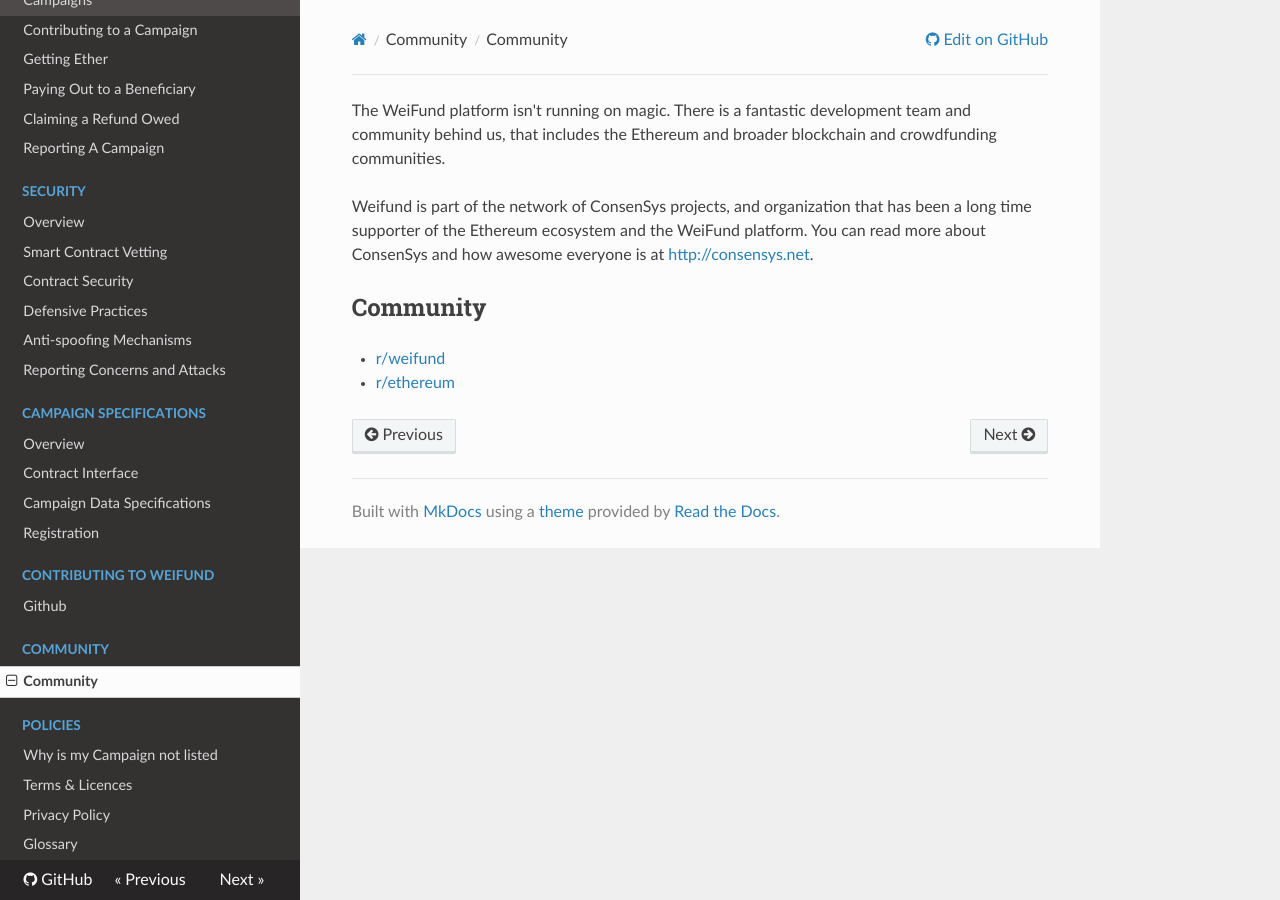
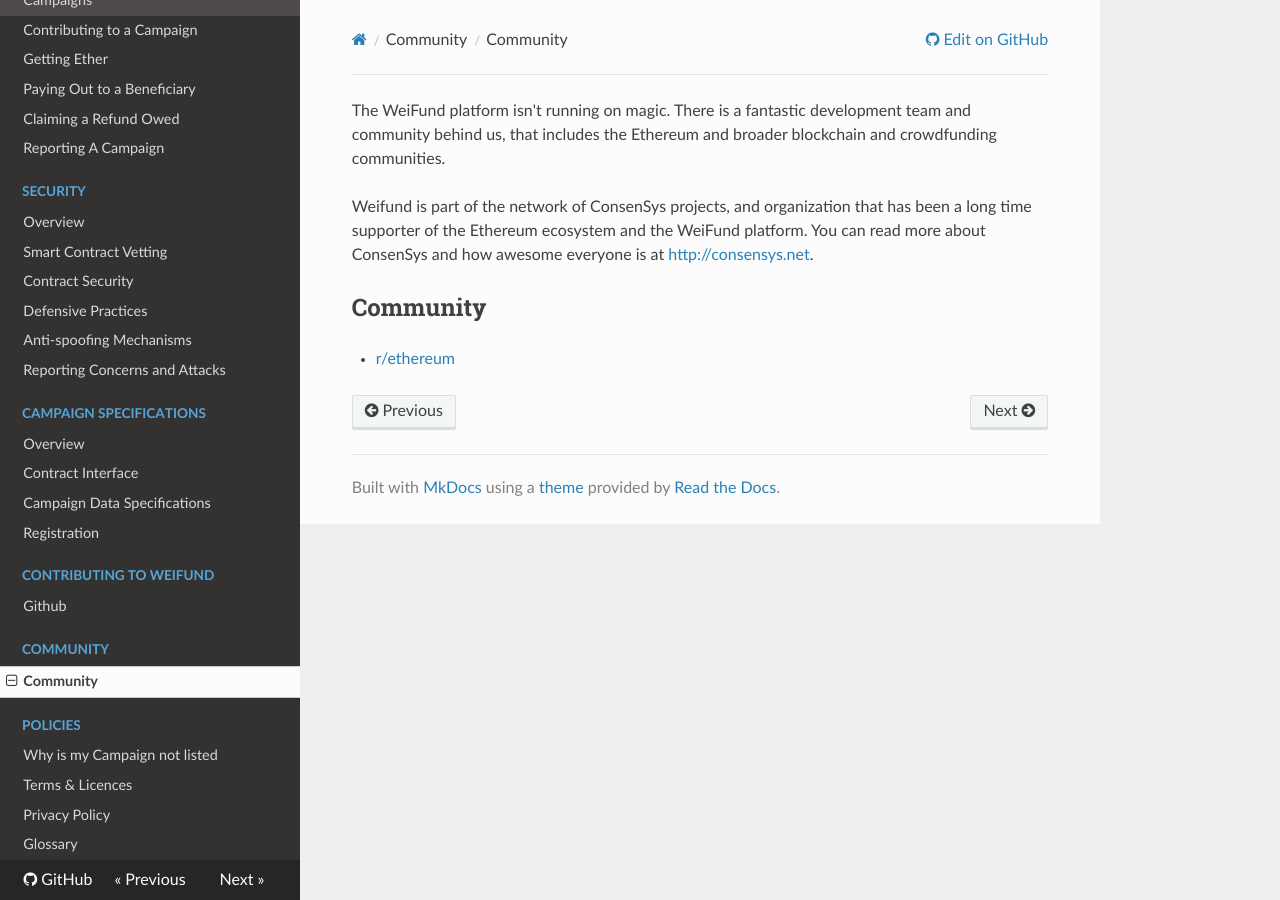
Before and after one commit to ShrutiAppiah/weifund-docs, an MkDocs documentation site: the page built from docs/community/team_community.md, in a window 1280 px wide. Built offline with MkDocs 1.6.1, drawn with Linux system fonts in a browser that asks for light colours; nearby versions of some CDN libraries; old or Windows-style settings are respelled for this version of MkDocs.

Commit message:
Update team_community.md

```diff
--- a/docs/community/team_community.md
+++ b/docs/community/team_community.md
@@ -3,5 +3,4 @@
 Weifund is part of the network of ConsenSys projects, and organization that has been a long time supporter of the Ethereum ecosystem and the WeiFund platform. You can read more about ConsenSys and how awesome everyone is at [http://consensys.net](http://consensys.net).
 
 ##Community
-* [r/weifund](https://www.reddit.com/r/weifund)
 * [r/ethereum](https://www.reddit.com/r/ethereum/)
```
